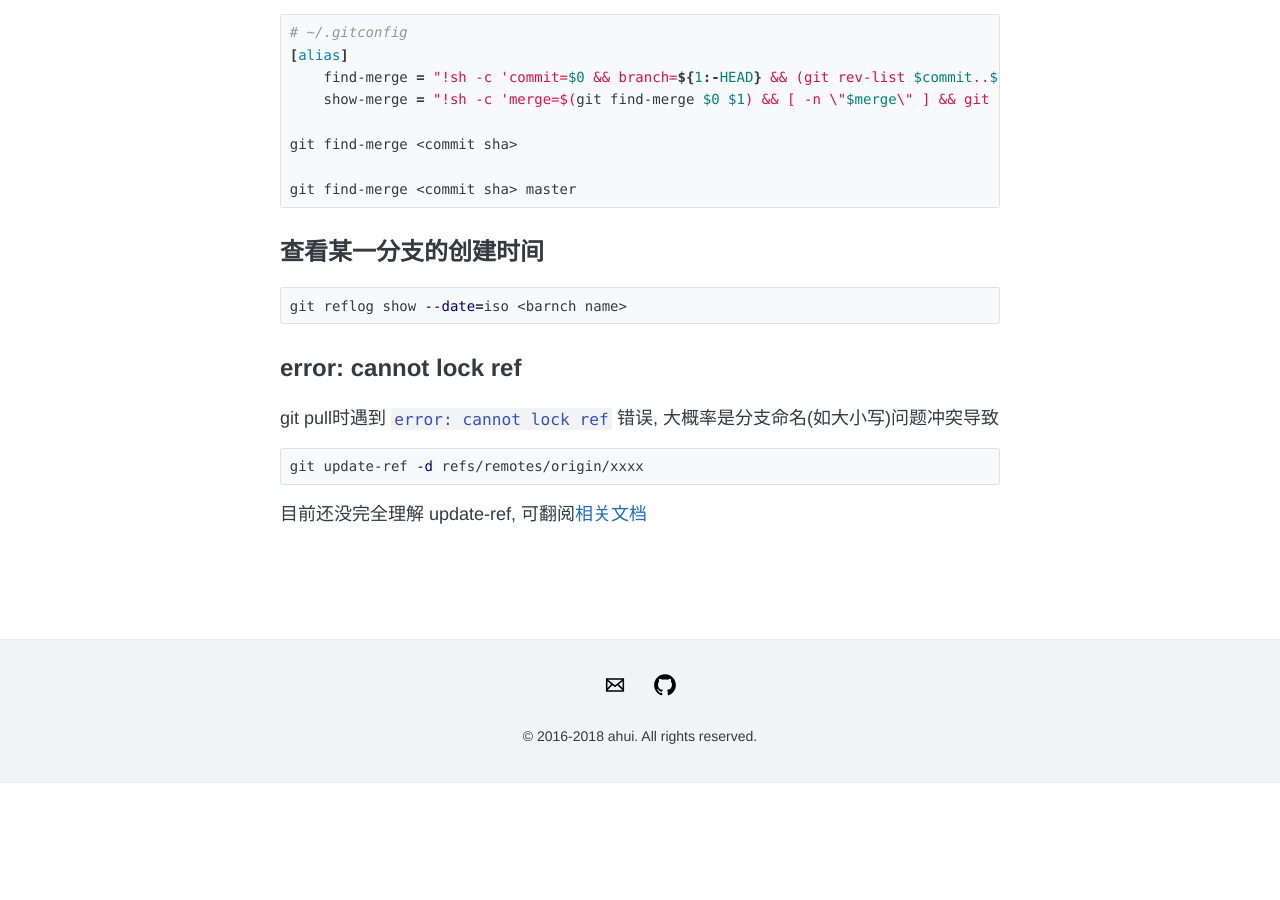
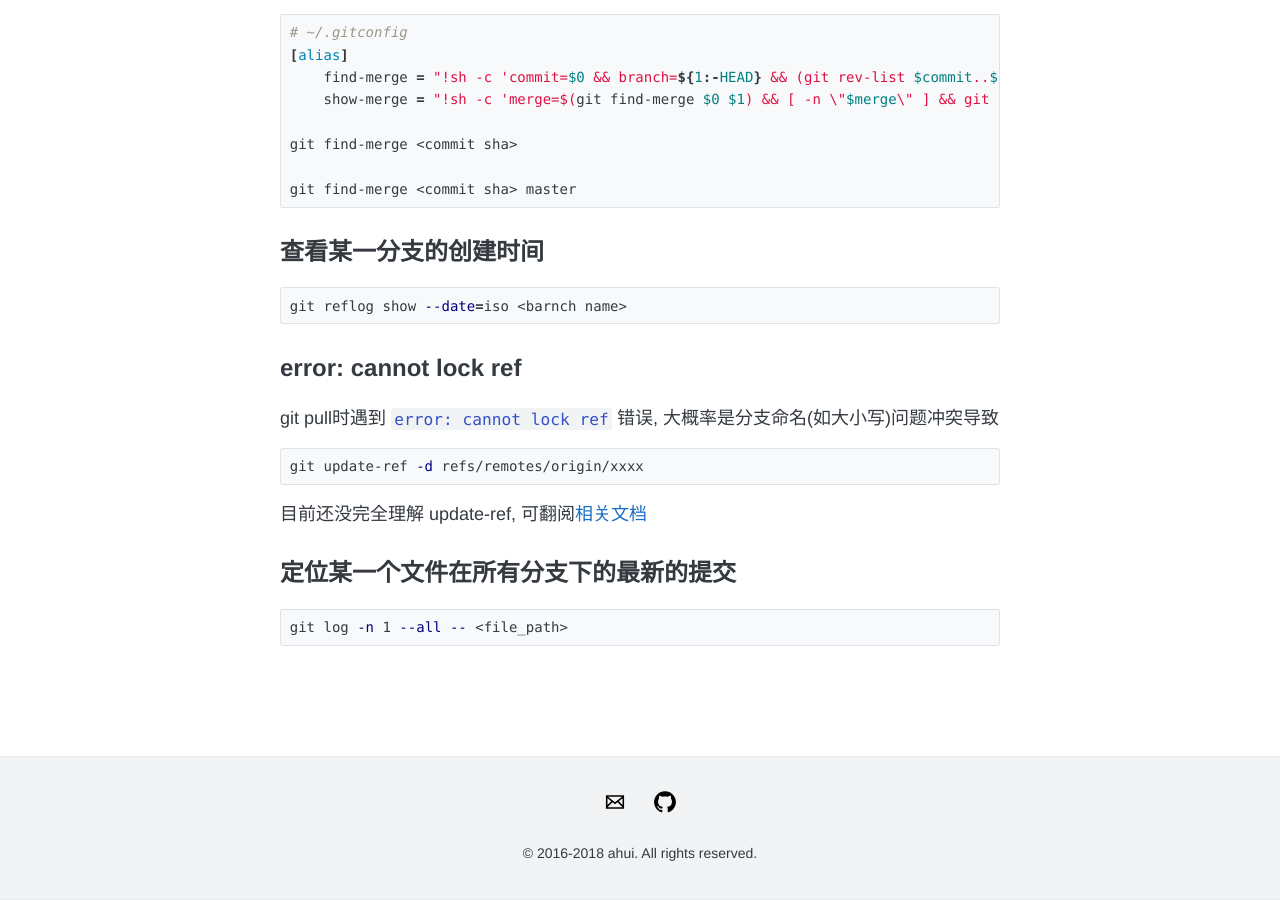
Before and after one commit to funkyLover/blog, a Jekyll site: the page built from posts/_posts/2021-05-10-git-in-da-houst.md, in a window 1280 px wide and 900 px high, scrolled down 685 px. Built offline with Jekyll 4.4.1, drawn with Linux system fonts in a browser that asks for light colours; comment, search, counter and statistics services are not loaded; before the commit the page ends 1468 px from its top, so only the background shows below that.

Commit message:
add note;

````diff
--- a/posts/_posts/2021-05-10-git-in-da-houst.md
+++ b/posts/_posts/2021-05-10-git-in-da-houst.md
@@ -53,3 +53,9 @@ git update-ref -d refs/remotes/origin/xxxx
 ```
 
 目前还没完全理解 update-ref, 可翻阅[相关文档](https://www.bookstack.cn/read/git-doc-zh/docs-81.md)
+
+## 定位某一个文件在所有分支下的最新的提交
+
+```bash
+git log -n 1 --all -- <file_path>
+```
````
